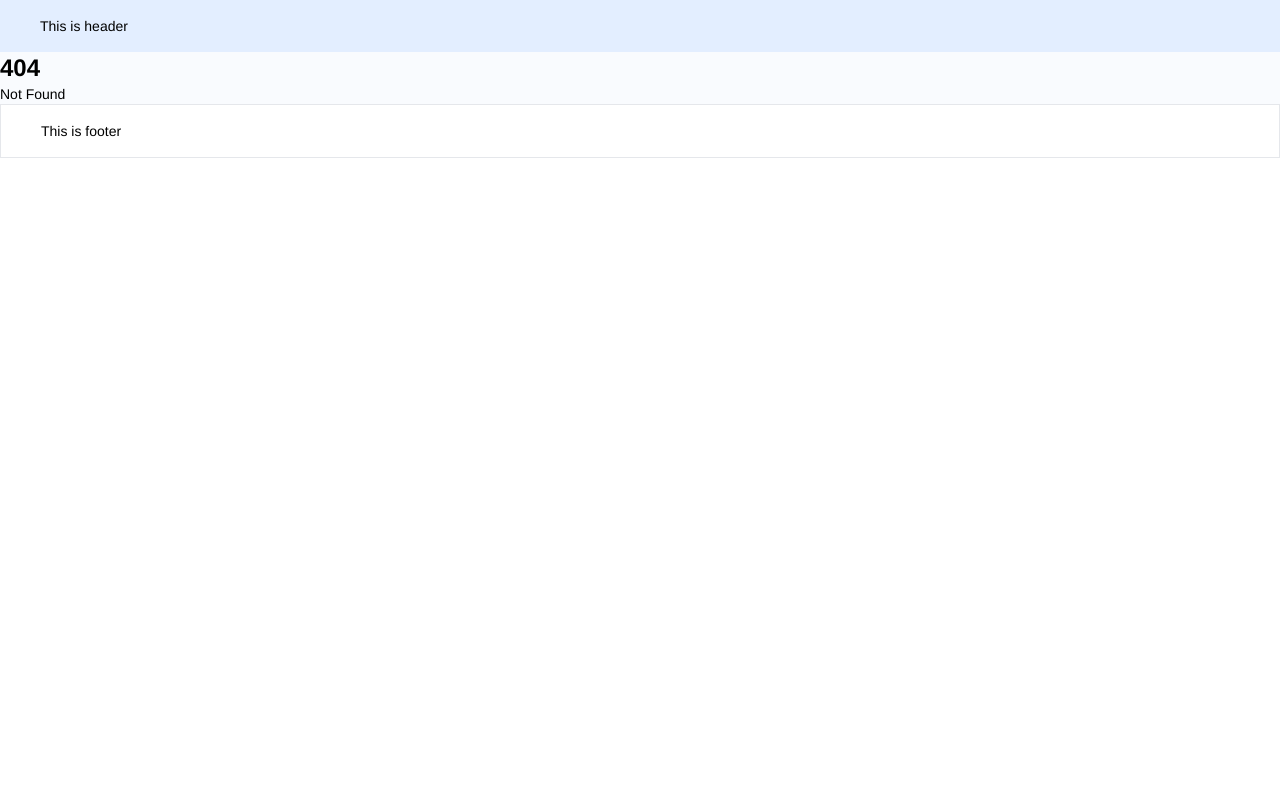
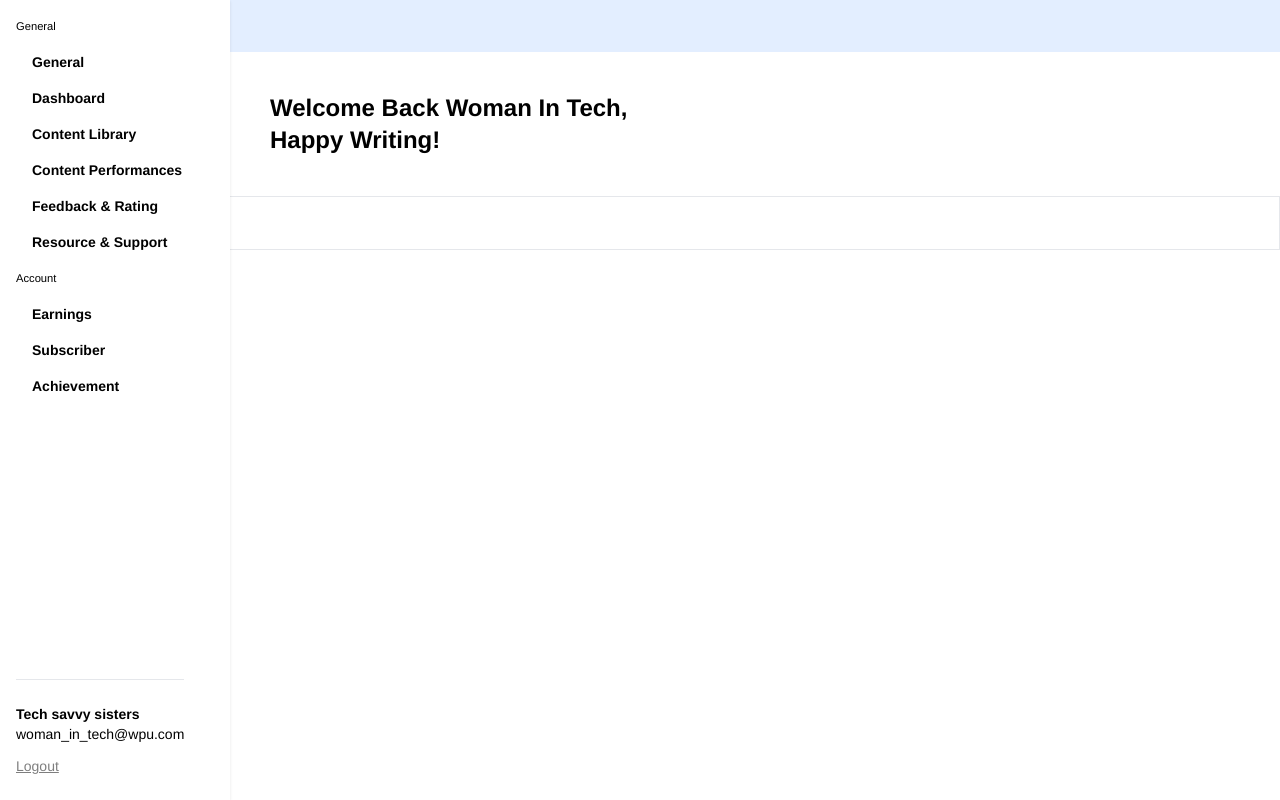
Before and after one commit to shintiazhou/progate-web, a SvelteKit app: page /creator in a window 1280 px wide. Before the commit this address had no page. Built offline with nearby package versions, Linux system fonts and the light colour scheme; sample sign-in values are in the browser's storage.

Commit message:
create sidebar

```diff
--- a/src/app.css
+++ b/src/app.css
@@ -44,7 +44,7 @@ html {
     @apply text-sm;
   }
 }
-input[type="text"] {
+input {
   padding: 10px;
   color: #333333;
   outline: none;
--- /dev/null
+++ b/src/components/creator/Sidebar.svelte
@@ -0,0 +1,57 @@
+<script>
+  import { goto } from "$app/navigation";
+  export const routes = [
+    {
+      category: "General",
+      items: [
+        { title: "General", href: "/creator/" },
+        { title: "Dashboard", href: "/creator/dashboard" },
+        { title: "Content Library", href: "/creator/content-library" },
+        {
+          title: "Content Performances",
+          href: "/creator/content-performances",
+        },
+        { title: "Feedback & Rating", href: "/creator/feedback-rating" },
+        { title: "Resource & Support", href: "/creator/resource-support" },
+      ],
+    },
+    {
+      category: "Account",
+      items: [
+        { title: "Earnings", href: "/creator/earnings" },
+        { title: "Subscriber", href: "/creator/subscriber" },
+        { title: "Achievement", href: "/creator/achievement" },
+      ],
+    },
+  ];
+
+  export const handleLogout = () => {
+    window.localStorage.clear();
+    goto("/");
+  };
+</script>
+
+<aside
+  class="flex flex-col gap-4 bg-white fixed inset-y-0 left-0 h-screen overflow-hidden p-4 shadow w-[230px]"
+>
+  {#each routes as category}
+    <small>
+      {category.category}
+    </small>
+    {#each category.items as item}
+      <a class="ml-4 font-semibold" href={item.href}>{item.title}</a>
+    {/each}
+  {/each}
+  <div class="absolute bottom-0 py-6 border-t">
+    <div>
+      <strong> Tech savvy sisters </strong>
+      <p>woman_in_tech@wpu.com</p>
+      <button
+        on:click={handleLogout}
+        class="font-medium mt-3 cursor-pointer opacity-50 underline"
+      >
+        Logout
+      </button>
+    </div>
+  </div>
+</aside>
--- /dev/null
+++ b/src/routes/+error.svelte
@@ -0,0 +1,10 @@
+<script>
+  import { page } from "$app/stores";
+</script>
+
+<div
+  class="h-screen bg-secondary text-light flex flex-col items-center justify-center"
+>
+  <h1>{$page.status}</h1>
+  <p>{$page.error.message}</p>
+</div>
--- /dev/null
+++ b/src/routes/creator/+error.svelte
@@ -0,0 +1,9 @@
+<script>
+  import { page } from "$app/stores";
+</script>
+
+<div
+  class="h-screen bg-secondary text-light flex flex-col items-center justify-center"
+>
+  <h1>Coming Soon!</h1>
+</div>
--- /dev/null
+++ b/src/routes/creator/+layout.svelte
@@ -0,0 +1,18 @@
+<script>
+  import { onMount } from "svelte";
+  import Sidebar from "../../components/creator/Sidebar.svelte";
+  onMount(() => {
+    const isLoggedIn = localStorage.getItem("logged-in");
+
+    if (!isLoggedIn) {
+      window.location.replace("/");
+    }
+  });
+</script>
+
+<div>
+  <Sidebar />
+  <div class="ml-[230px]">
+    <slot />
+  </div>
+</div>
--- /dev/null
+++ b/src/routes/creator/+page.svelte
@@ -0,0 +1,6 @@
+<script>
+</script>
+
+<div class="p-10 bg-white">
+  <h1>Welcome Back Woman In Tech, <br /> Happy Writing!</h1>
+</div>
--- /dev/null
+++ b/src/routes/login/+page.svelte
@@ -0,0 +1,47 @@
+<script>
+  import Button from "../../components/Button.svelte";
+  import { goto } from "$app/navigation";
+  export let state = { email: "", password: "" };
+  $: {
+    state.disabled = state.email === "" || state.password === "";
+  }
+  export const handleSubmit = (e) => {
+    e.preventDefault();
+
+    window.localStorage.setItem("logged-in", true);
+    goto("/creator");
+  };
+</script>
+
+<div class="bg-primary fixed inset-0 z-10 w-full h-full flex">
+  <img
+    src="https://picsum.photos/id/48/700/700"
+    alt="banner"
+    class="hidden md:block object-cover w-1/2 lg:w-2/3 h-full object-center"
+  />
+
+  <form
+    on:submit={handleSubmit}
+    class="flex flex-col mx-auto gap-6 justify-center w-full max-w-[500px] px-10"
+  >
+    <img src="/Logo.png" alt="Logo" class="w-fit self-center" />
+    <h1>Login</h1>
+    <input
+      type="text"
+      name="email"
+      placeholder="Email"
+      bind:value={state.email}
+    />
+    <input
+      type="password"
+      name="password"
+      placeholder="Password"
+      bind:value={state.password}
+    />
+    <Button
+      customClass="disabled:opacity-50"
+      color="secondary"
+      disabled={state.disabled}>Login</Button
+    >
+  </form>
+</div>
```
Also changed, not shown: static/manifest.json.
